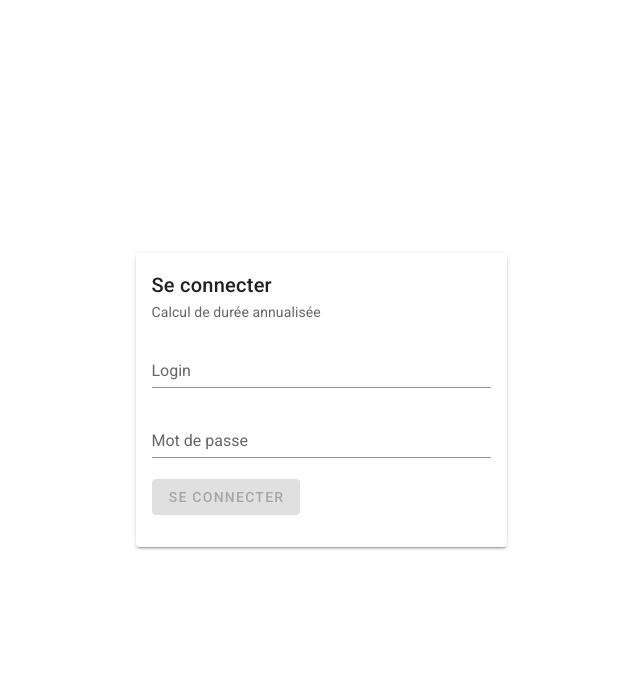
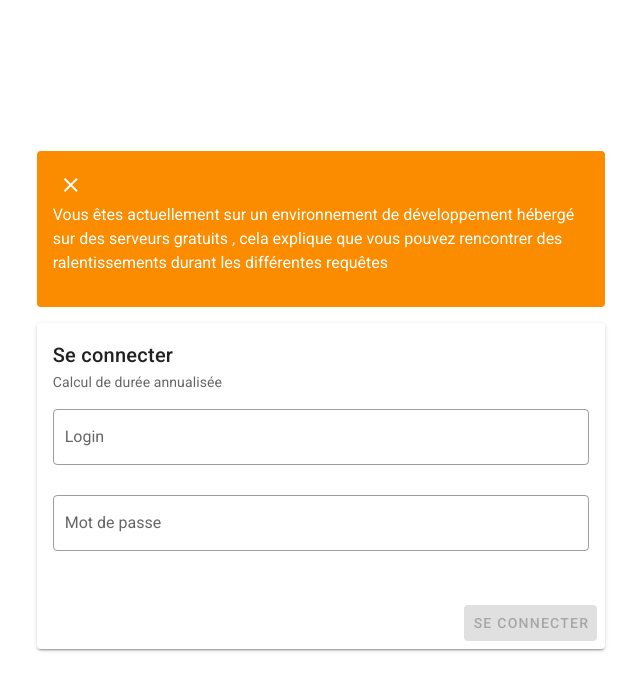
Before and after one commit to landscht/projet_catho_front, a Vue app: page /#/login in a window 1280 px wide. Shown: the top 690 px of the page, without its empty margins (319-959 px from the left). Built offline with nearby package versions, Linux system fonts and the light colour scheme; no server answers.

Commit message:
refactor login page

```diff
--- a/src/components/Accueil.vue
+++ b/src/components/Accueil.vue
@@ -4,12 +4,6 @@
         <v-container fill-height>
             <v-row justify="center" align="center">
                 <v-col cols="12" sm="7">
-                    <v-alert dark color="warning" v-if="dialog">
-                        Vous êtes actuellement sur un environnement de développement hébergé sur des serveurs gratuits
-                        , cela explique que vous pouvez rencontrer des ralentissements durant les différentes requêtes<br/>
-                        <v-spacer></v-spacer>
-                        <v-btn icon @click="dialog = false"><v-icon>mdi-close</v-icon></v-btn>
-                    </v-alert>
                     <v-card
                             class="mx-auto"
                             max-width="1000px"
--- a/src/components/Login.vue
+++ b/src/components/Login.vue
@@ -1,29 +1,41 @@
 <template>
     <v-container fill-height>
         <v-row justify="center" align="center">
-            <v-col cols="12" sm="4">
+            <v-col cols="12" sm="6">
+                <v-alert dark color="warning" v-if="dialog">
+                    <v-spacer></v-spacer>
+                    <v-btn icon @click="dialog = false"><v-icon>mdi-close</v-icon></v-btn>
+                    <p>
+                        Vous êtes actuellement sur un environnement de développement hébergé sur des serveurs gratuits
+                        , cela explique que vous pouvez rencontrer des ralentissements durant les différentes requêtes
+                    </p>
+                </v-alert>
                 <v-card class="mx-auto"
-                        max-width="500px">
+                        max-width="800px"
+                        :loading="loading">
                     <v-card-title>Se connecter</v-card-title>
                     <v-card-subtitle>Calcul de durée annualisée</v-card-subtitle>
                     <v-alert v-if="wrong" color="error">Login ou mot de passe incorrect</v-alert>
                     <v-card-text>
                         <v-form v-model="valid" ref="form">
                             <v-text-field
+                                    outlined
                                     v-model="user.username"
                                     label="Login"
                                     :rules="[v => !!v || 'Veuillez entrer votre login']"
                             ></v-text-field>
                             <v-text-field
+                                    outlined
                                     v-model="user.password"
                                     type="password"
                                     label="Mot de passe"
                                     :rules="[v => !!v || 'Veuillez entrer votre mot de passe']"
                             ></v-text-field>
-                            <v-btn :loading="loading" @click="handleLogin" :disabled="!valid">Se connecter</v-btn>
                         </v-form>
                     </v-card-text>
                     <v-card-actions>
+                        <v-spacer></v-spacer>
+                        <v-btn :loading="loading" @click="handleLogin" :disabled="!valid">Se connecter</v-btn>
                     </v-card-actions>
                 </v-card>
             </v-col>
@@ -41,6 +53,7 @@
             valid: false,
             wrong: false,
             loading: false,
+            dialog: true,
             message : ''
         }),
         created() {
```
